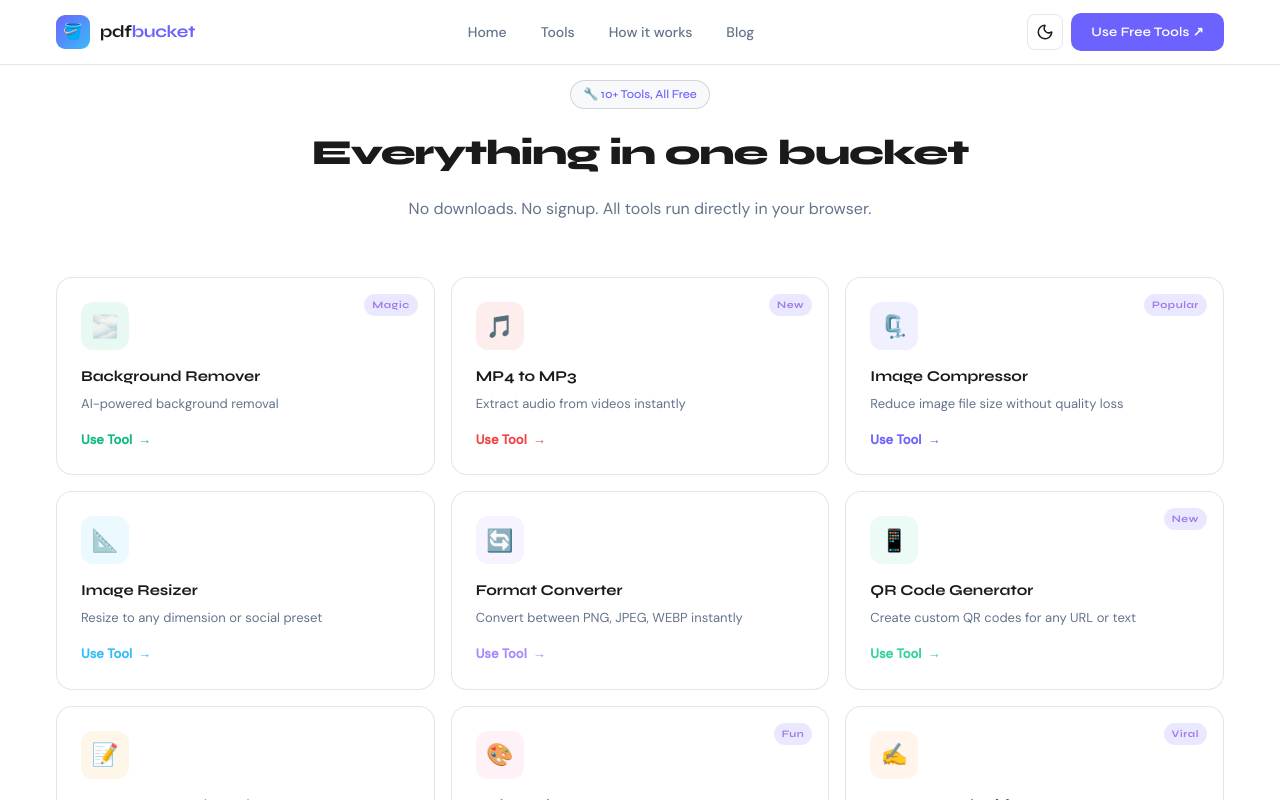
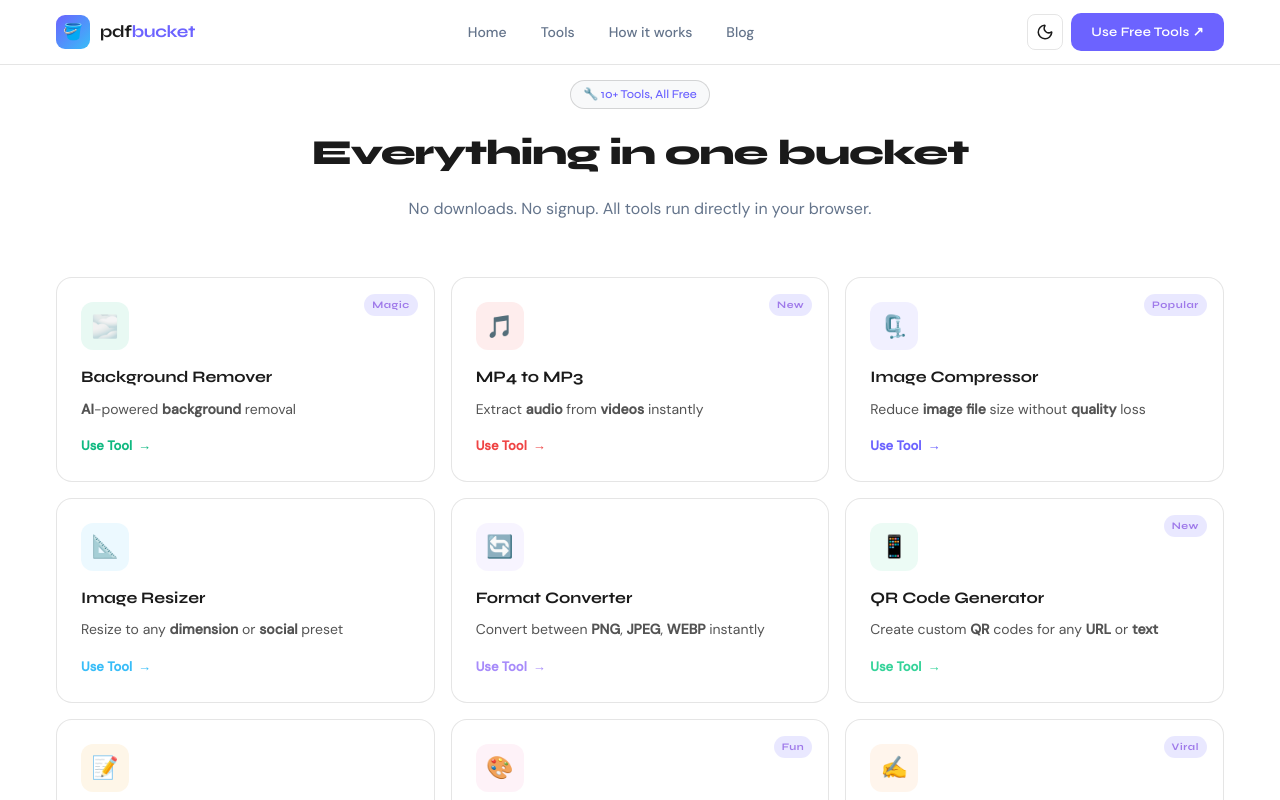
Before and after one commit to pdfbucketnetwork-debug/pdfbucket-tools, a Next.js app: page /tools in a window 1280 px wide. Shown: the top 800 px of the page. Built offline with nearby package versions, Linux system fonts and the light colour scheme.

Commit message:
ui changes

```diff
--- a/components/ToolsSection.tsx
+++ b/components/ToolsSection.tsx
@@ -1,5 +1,18 @@
 import Link from "next/link";
 import { toolsData } from "@/lib/toolsData";
+
+const highlightKeywords = (text: string) => {
+  const keywords = ["png", "jpeg", "jpg", "webp", "mp4", "mp3", "ai", "ocr", "qr", "url", "hex", "audio", "video", "videos", "image", "images", "file", "text", "colors", "background", "handwritten", "quality", "dimension", "social"];
+  const regex = new RegExp(`\\b(${keywords.join("|")})\\b`, "gi");
+  const parts = text.split(regex);
+
+  return parts.map((part, i) => {
+    if (keywords.includes(part.toLowerCase())) {
+      return <span key={i} style={{ color: "var(--text)", fontWeight: 600, opacity: 1 }}>{part}</span>;
+    }
+    return part;
+  });
+};
 
 export default function ToolsSection() {
   return (
@@ -42,8 +55,10 @@ export default function ToolsSection() {
             <div className="icon-box" style={{ background: `${tool.color}18` }}>
               <span>{tool.icon}</span>
             </div>
-            <h3 style={{ fontFamily: "Syne, sans-serif", fontWeight: 700, fontSize: 15, marginBottom: 6 }}>{tool.label}</h3>
-            <p style={{ color: "var(--muted)", fontSize: 13, lineHeight: 1.5 }}>{tool.desc}</p>
+            <h3 style={{ fontFamily: "Syne, sans-serif", fontWeight: 700, fontSize: 16, marginBottom: 8 }}>{tool.label}</h3>
+            <p style={{ color: "var(--text)", opacity: 0.75, fontSize: 14, lineHeight: 1.6 }}>
+              {highlightKeywords(tool.desc)}
+            </p>
             <div style={{ marginTop: 16, display: "flex", alignItems: "center", gap: 6, color: tool.color, fontSize: 13, fontWeight: 600 }}>
               Use Tool <span>→</span>
             </div>
```
